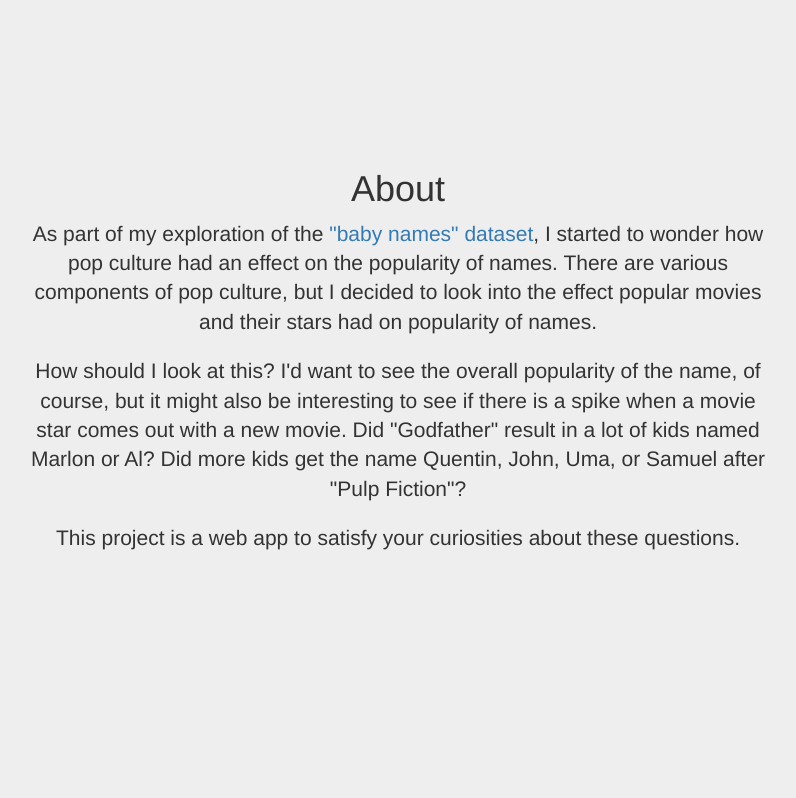
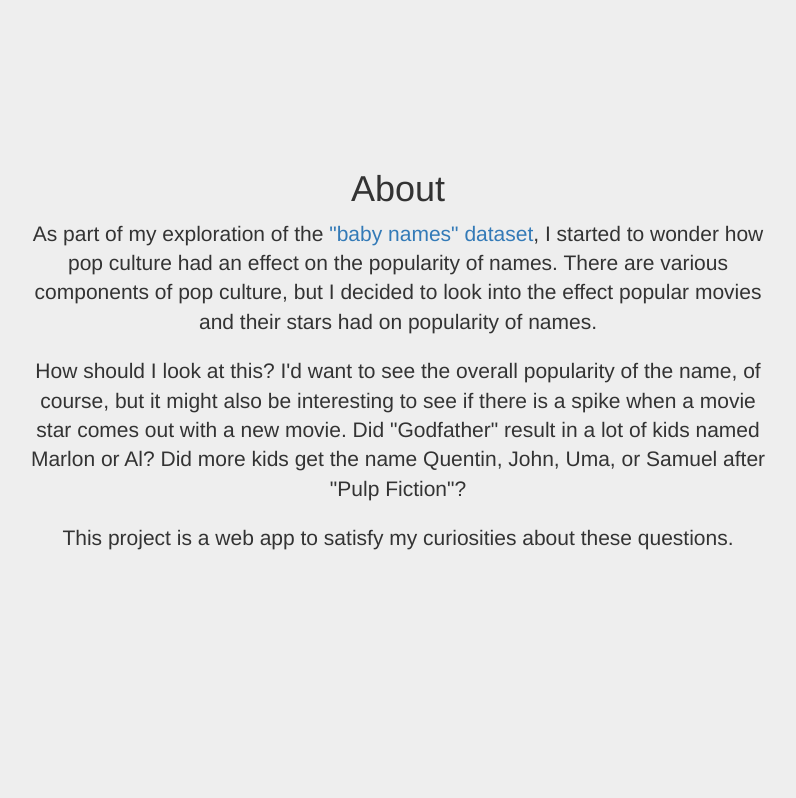
Before and after one commit to brandonmburroughs/baby-names-and-movie-stars, a Flask app: page / in a window 1280 px wide. Shown: the part 801-1599 px from the top of the page, without its empty margins (242-1038 px from the left). Run offline with Flask 2, Linux system fonts and the light colour scheme; parts of the project's set-up code (start-up, migrations or seed data) failed here and were passed over; some libraries are stand-ins or nearby versions.

```diff
--- a/templates/index.html
+++ b/templates/index.html
@@ -93,7 +93,7 @@
 
                     <p class="lead">How should I look at this?  I'd want to see the overall popularity of the name, of course, but it might also be interesting to see if there is a spike when a movie star comes out with a new movie.  Did "Godfather" result in a lot of kids named Marlon or Al?  Did more kids get the name Quentin, John, Uma, or Samuel after "Pulp Fiction"?</p>
 
-                    <p class="lead">This project is a web app to satisfy your curiosities about these questions.</p>
+                    <p class="lead">This project is a web app to satisfy my curiosities about these questions.</p>
                 </div>
             </div>
         </div>
```
Also changed, not shown: README.md.
